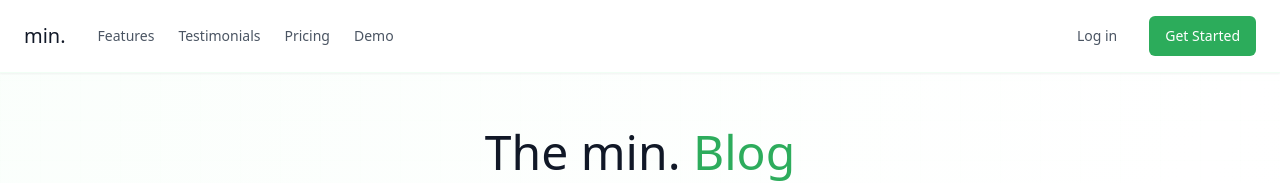
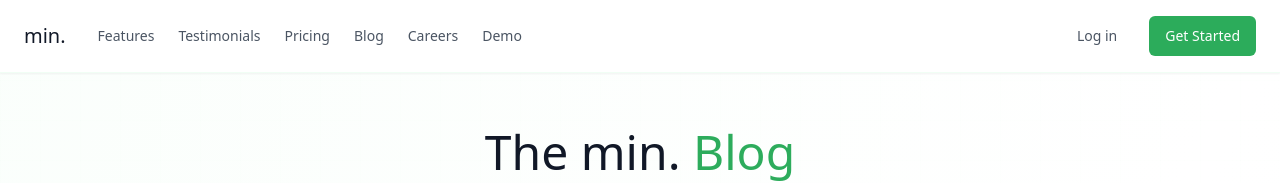
Before and after one commit to siegeai/min-zed-fusion, a React (Vite) app: page /blog in a window 1280 px wide. Shown: the top 183 px of the page. Built offline with nearby package versions, Linux system fonts and the light colour scheme.

Commit message:
Add blog and careers links to header
Added blog and careers links to the top navigation, positioning the demo link as the rightmost item. Updated `src/components/Header.tsx`.

```diff
--- a/src/components/Header.tsx
+++ b/src/components/Header.tsx
@@ -87,6 +87,12 @@ const Header = () => {
             >
               Pricing
             </a>
+            <Link to="/blog" className="text-gray-600 hover:text-gray-900 text-sm font-normal transition-colors">
+              Blog
+            </Link>
+            <Link to="/careers" className="text-gray-600 hover:text-gray-900 text-sm font-normal transition-colors">
+              Careers
+            </Link>
             <a href="/demo" className="text-gray-600 hover:text-gray-900 text-sm font-normal transition-colors">
               Demo
             </a>
```
